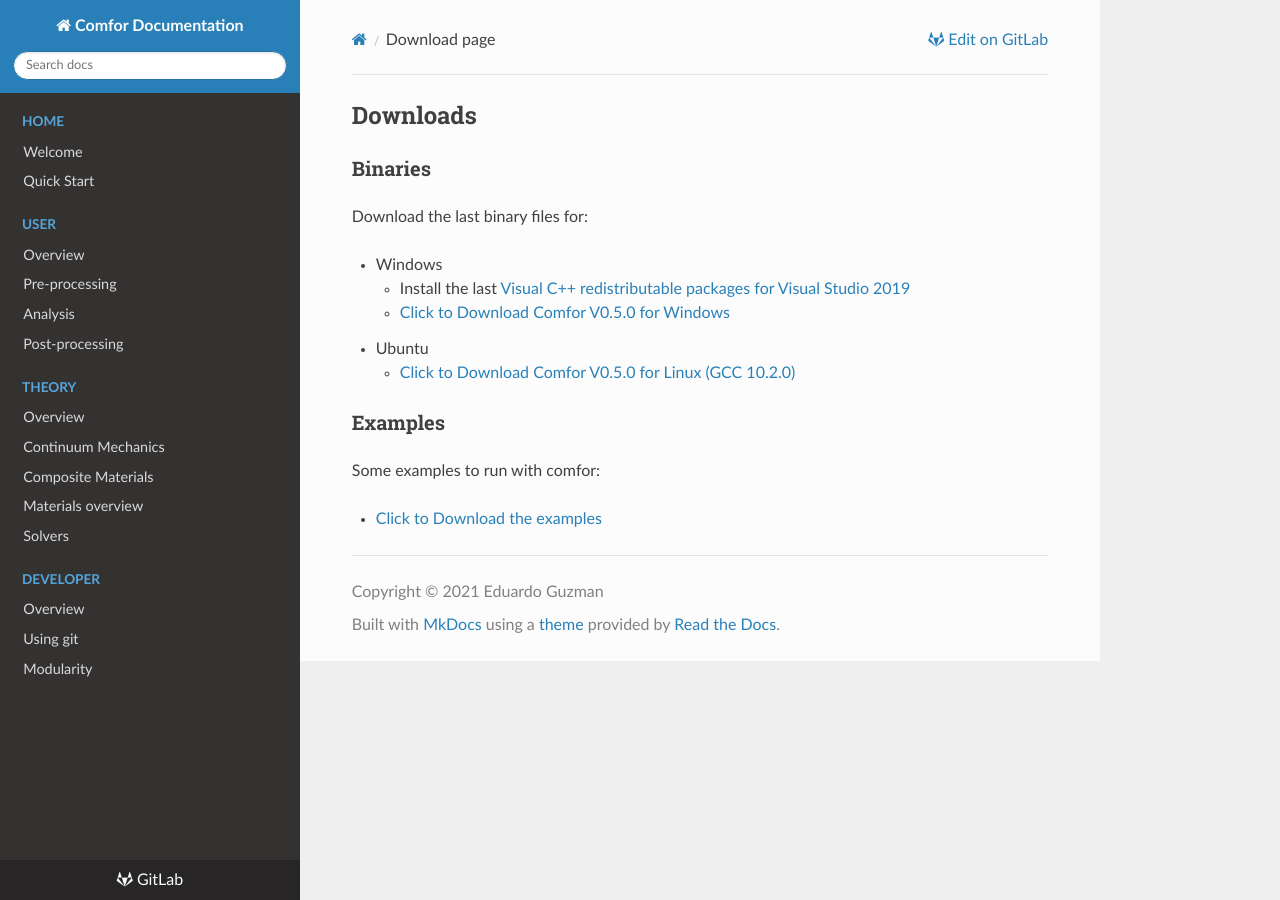
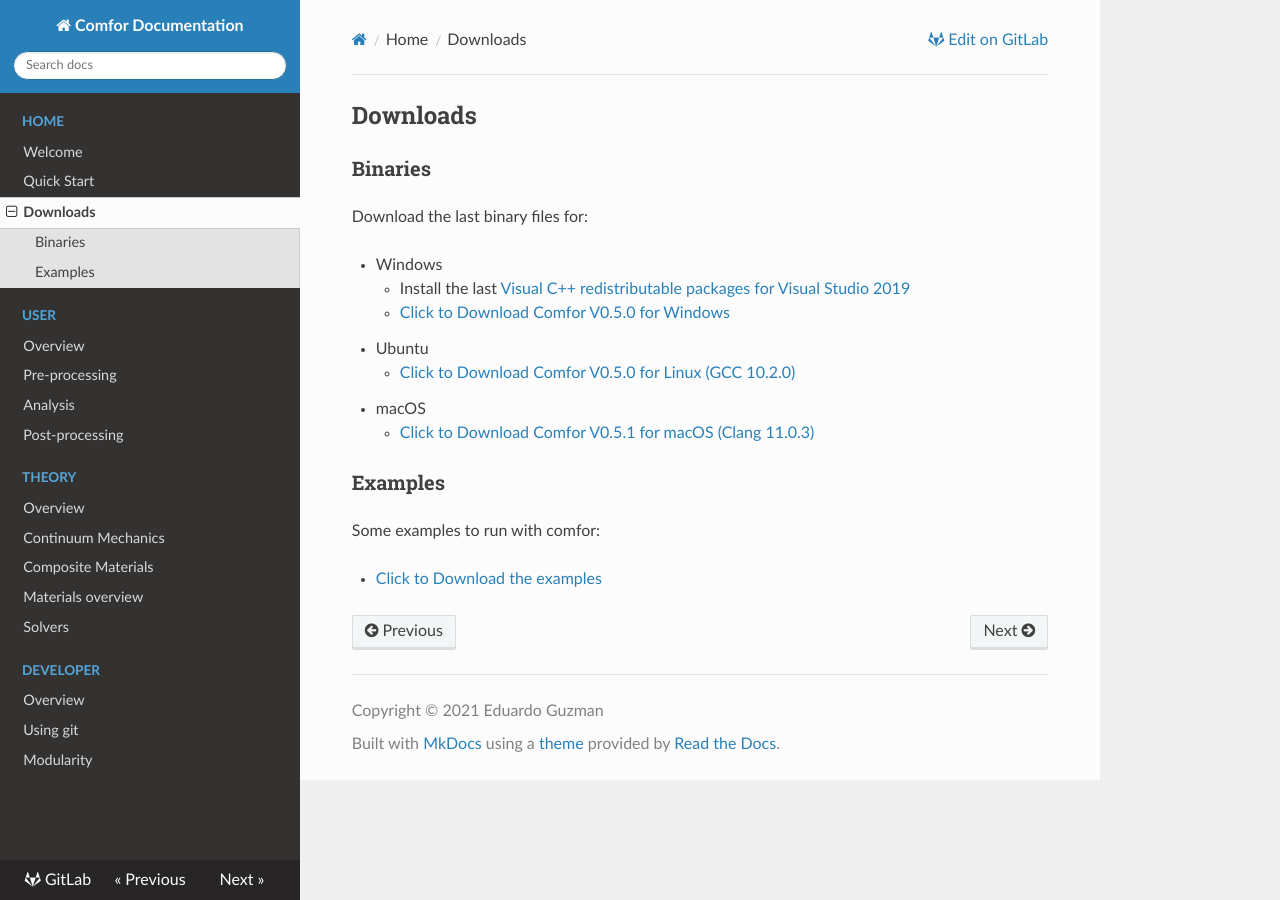
Before and after one commit to innovamics/comfor-doc, an MkDocs documentation site: the page built from docs/overview/download_page.md, in a window 1280 px wide. Built offline with MkDocs 1.6.1, drawn with Linux system fonts in a browser that asks for light colours; nearby versions of some CDN libraries.

Commit message:
Adding binary for macos

```diff
--- a/docs/overview/download_page.md
+++ b/docs/overview/download_page.md
@@ -9,6 +9,8 @@
     - <a href="../../assets/bin/COMFOR_V0_5_0.exe" download>Click to Download Comfor V0.5.0 for Windows</a>
 - Ubuntu
     - <a href="../../assets/bin/COMFOR_V0_5_0_GCC_10_2_0" download>Click to Download Comfor V0.5.0 for Linux (GCC 10.2.0)</a>
+- macOS
+    - <a href="../../assets/bin/COMFOR_V0_5_1_OSX_clang11" download>Click to Download Comfor V0.5.1 for macOS (Clang 11.0.3)</a>
 
 ## Examples
 
--- a/mkdocs.yml
+++ b/mkdocs.yml
@@ -11,6 +11,7 @@
   - 'Home':
     - 'Welcome': index.md
     - 'Quick Start': overview/quick_starter_guide.md
+    - 'Downloads': overview/download_page.md
   - 'User':
     - 'Overview': user/user_overview.md
     - 'Pre-processing': user/user_preprocessing.md
```
Also changed, not shown: docs/user/user_analysis.md (+3 -0 lines), 1 other file.
